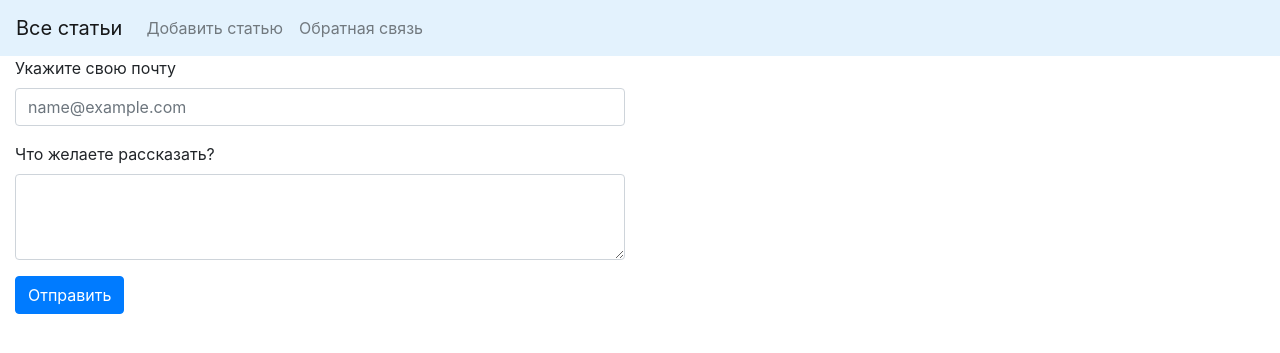
After one commit to filipp218/depo, a Django app: template articles/templates/articles/feedback.html in a window 1280 px wide. The commit adds this page. Shown: the top 353 px of the page. Run offline with Django 3.2, Linux system fonts and the light colour scheme; the template is opened without the code that fills it, so the values that code supplies are empty.

Commit message:
form feedback

```diff
--- a/articles/templates/articles/article_add.html
+++ b/articles/templates/articles/article_add.html
@@ -11,7 +11,7 @@
             <div class="features">
                 <form method="post" enctype="multipart/form-data">
                     {% csrf_token %}
-                    Название объявления<br>
+                    Название статьи<br>
                     {{form.title}}<br>
                     Описание<br>
                     {{form.description}}<br>
--- a/articles/templates/articles/base.html
+++ b/articles/templates/articles/base.html
@@ -22,6 +22,9 @@
       <li class="nav-item">
         <a class="nav-link" href="/article/add">Добавить статью</a>
       </li>
+      <li class="nav-item">
+        <a class="nav-link" href="/feedback">Обратная связь</a>
+      </li>
     </ul>
   </div>
 </nav>
--- /dev/null
+++ b/articles/templates/articles/feedback.html
@@ -0,0 +1,23 @@
+{% extends 'articles/base.html' %}
+{% load static %}
+
+{% block title %}
+Блог
+{% endblock %}
+
+{% block content %}
+<form action="feedback" method="post" enctype="multipart/form-data">
+    {% csrf_token %}
+    <div class="col-lg-offset -3 col-lg-6">
+        <div class="mb-3">
+          <label for="exampleFormControlInput1" class="form-label">Укажите свою почту</label>
+          <input type="email" class="form-control" id="exampleFormControlInput1" name="email" placeholder="name@example.com">
+        </div>
+        <div class="mb-3">
+          <label for="exampleFormControlTextarea1" class="form-label">Что желаете рассказать?</label>
+          <textarea class="form-control" id="exampleFormControlTextarea1" name="text" rows="3"></textarea>
+        </div>
+        <button type="submit" class="btn btn-primary">Отправить</button>
+    </div>
+</form>
+{% endblock %}
--- a/articles/urls.py
+++ b/articles/urls.py
@@ -8,4 +8,5 @@ urlpatterns = [
     path("article/add", views.ArticleCreateView.as_view()),
     path("category/<int:pk>", views.ArticleByCategory.as_view()),
     path("category/add", views.CategoryCreate.as_view()),
+    path("feedback", views.FeedbackView.as_view()),
 ]
--- a/blog_news/settings.py
+++ b/blog_news/settings.py
@@ -130,3 +130,7 @@ STATIC_URL = '/static/'
 MEDIA_URL = '/media/'
 MEDIA_ROOT = os.getenv('MEDIA_ROOT', 'media')
 STATIC_ROOT = os.getenv('STATIC_ROOT', 'static')
+
+RECIPIENTS_EMAIL = ['example@gmail.com']   # замените на свою почту
+DEFAULT_FROM_EMAIL = 'example@gmail.com'  # замените на свою почту
+EMAIL_BACKEND = 'django.core.mail.backends.console.EmailBackend'
```
Also changed, not shown: articles/views.py (+18 -1 lines).
